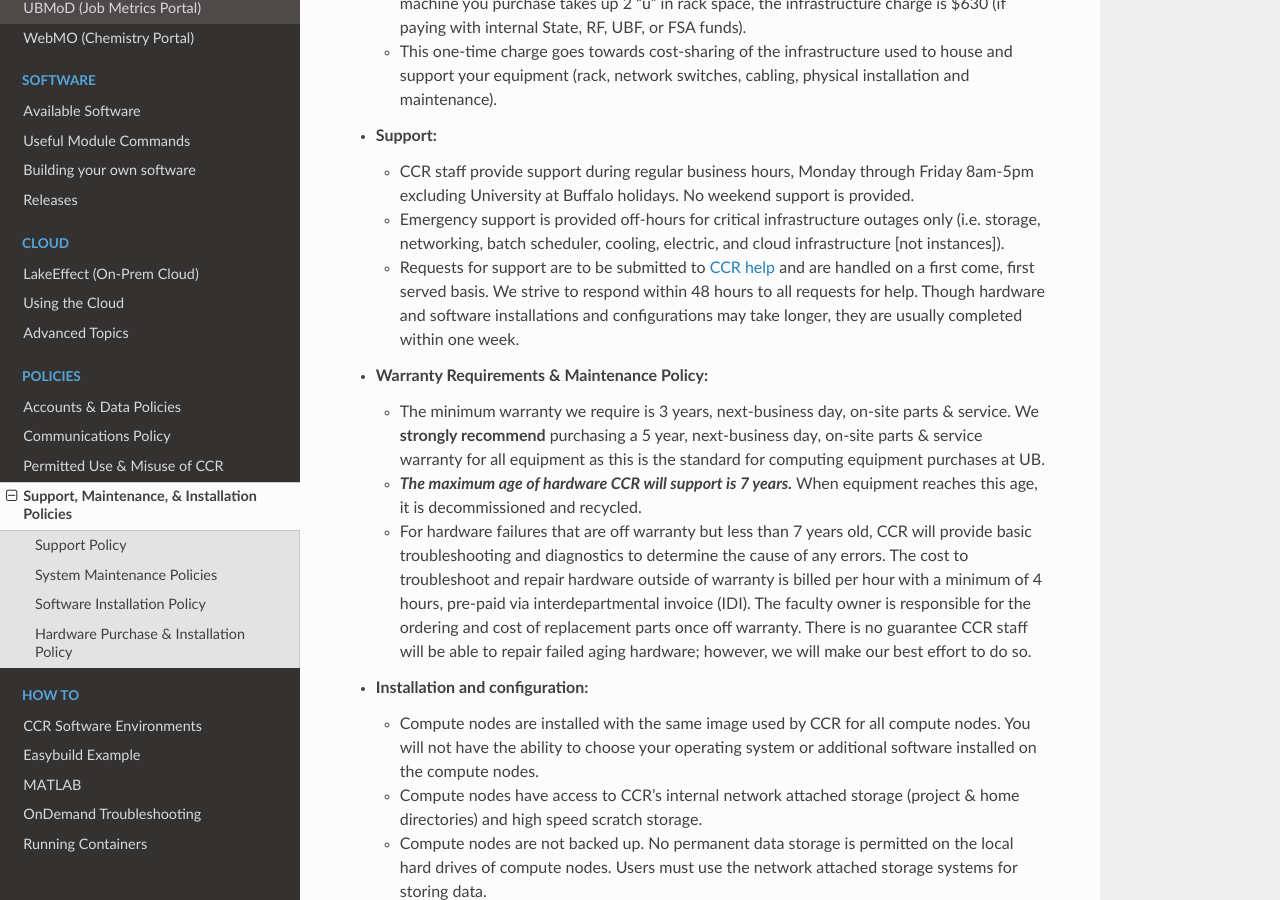
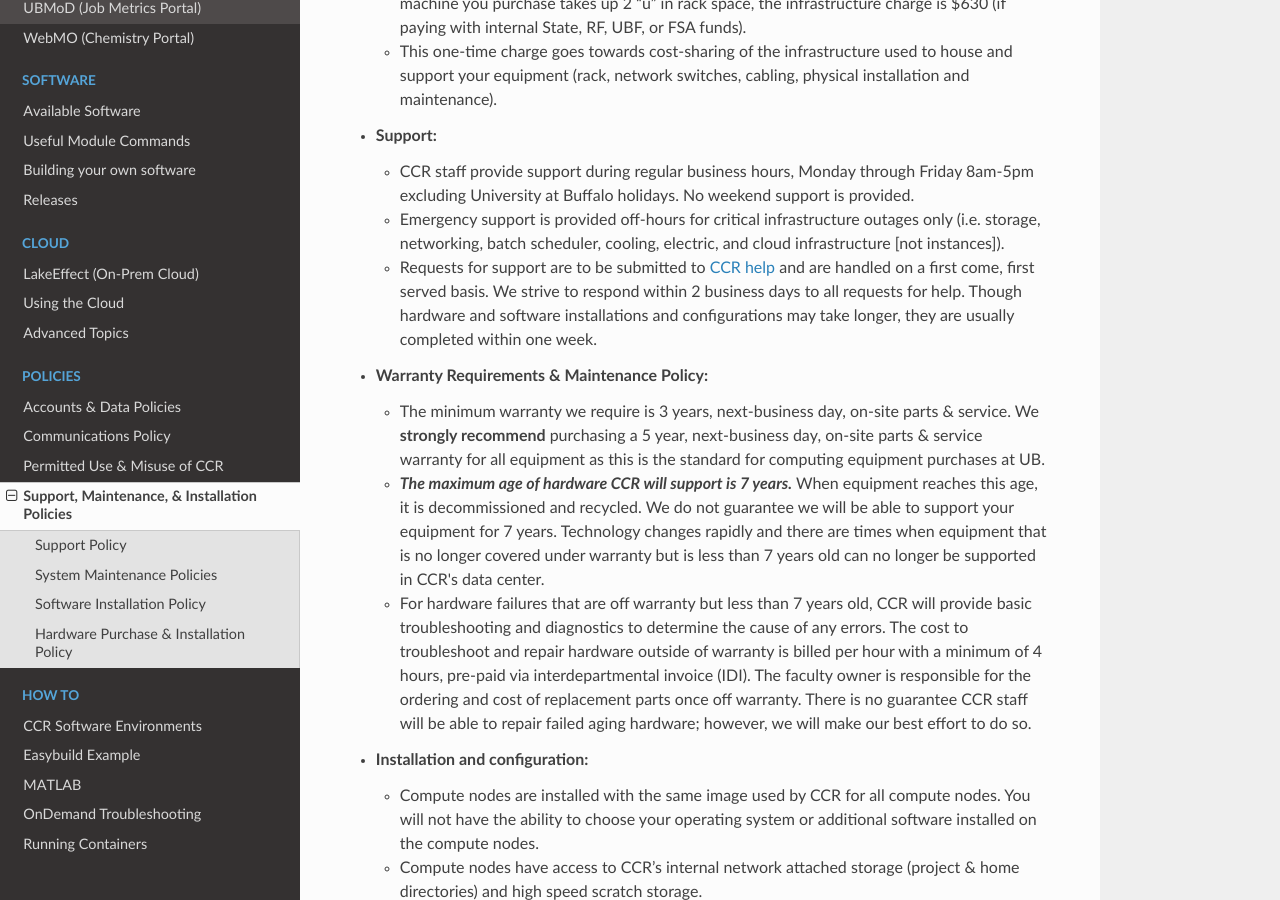
Before and after one commit to ubccr/ccrdocs, an MkDocs documentation site: the page built from pages/policies/support.md, in a window 1280 px wide and 900 px high, scrolled down 4190 px. Built offline with MkDocs 1.6.1, drawn with Linux system fonts in a browser that asks for light colours; nearby versions of some CDN libraries; some of the changed text lies outside the part shown.

Commit message:
updates for OOD app changes & policy updates

```diff
--- a/pages/policies/support.md
+++ b/pages/policies/support.md
@@ -108,12 +108,12 @@ Dedicated resources (nodes) for a faculty group or research lab built into the e
 - **Support:**
     - CCR staff provide support during regular business hours, Monday through Friday 8am-5pm excluding University at Buffalo holidays. No weekend support is provided.
     - Emergency support is provided off-hours for critical infrastructure outages only (i.e. storage, networking, batch scheduler, cooling, electric, and cloud infrastructure [not instances]).
-    - Requests for support are to be submitted to [CCR help](../help.md) and are handled on a first come, first served basis. We strive to respond within 48 hours to all requests for help. Though hardware and software installations and configurations may take longer, they are usually completed within one week.
+    - Requests for support are to be submitted to [CCR help](../help.md) and are handled on a first come, first served basis. We strive to respond within 2 business days to all requests for help. Though hardware and software installations and configurations may take longer, they are usually completed within one week.
 
 - **Warranty Requirements & Maintenance Policy:**
 
     - The minimum warranty we require is 3 years, next-business day, on-site parts & service. We **strongly recommend** purchasing a 5 year, next-business day, on-site parts & service warranty for all equipment as this is the standard for computing equipment purchases at UB.
-    - _**The maximum age of hardware CCR will support is 7 years.**_  When equipment reaches this age, it is decommissioned and recycled.
+    - _**The maximum age of hardware CCR will support is 7 years.**_  When equipment reaches this age, it is decommissioned and recycled. We do not guarantee we will be able to support your equipment for 7 years.  Technology changes rapidly and there are times when equipment that is no longer covered under warranty but is less than 7 years old can no longer be supported in CCR's data center.
     - For hardware failures that are off warranty but less than 7 years old, CCR will provide basic troubleshooting and diagnostics to determine the cause of any errors.  The cost to troubleshoot and repair hardware outside of warranty is billed per hour with a minimum of 4 hours, pre-paid via interdepartmental invoice (IDI).  The faculty owner is responsible for the ordering and cost of replacement parts once off warranty.  There is no guarantee CCR staff will be able to repair failed aging hardware; however, we will make our best effort to do so.
 
 - **Installation and configuration:**
@@ -124,7 +124,7 @@ Dedicated resources (nodes) for a faculty group or research lab built into the e
 
 - **Access to compute nodes:**
     - You control who has exclusive access to your nodes through the [Coldfront allocation management portal](../portals/coldfront.md).  Users of the CCR academic cluster will be permitted to run on your nodes when they are idle. We refer to this as "scavenging" nodes and it allows idle processors to work when they otherwise would sit inactive. Users who scavenge nodes run jobs that are able to be stopped and restarted. As soon as a user in your group with access to your nodes requests them, any scavenger jobs that may be running are terminated and your jobs begin with NO WAIT TIME.
-    - Compute nodes are not accessible to the external network; they can be reached only through the Slurm batch scheduler from the cluster login node.  We can not open up ports or provide access outside the CCR  network.
+    - Compute nodes are not accessible to the external network; they can be reached only through the Slurm batch scheduler from the cluster login node.  We can not open up ports or provide access outside the CCR network.
     - Maintenance downtimes are required every 30 days on dedicated compute nodes for software and operating system updates.  Emergency downtimes may occur as needed for critical security patches.
 
 
@@ -143,7 +143,7 @@ Cloud environment that provides researchers the ability to launch fully customiz
 - **Support:**
     - CCR staff provide support during regular business hours, Monday through Friday 8am-5pm excluding University at Buffalo holidays. No weekend support is provided.
     - Emergency support is provided off-hours for critical infrastructure outages only (i.e. storage, networking, batch scheduler, cooling, electric, and cloud infrastructure [not instances]).
-    - Requests for support are to be submitted to [CCR help](../help.md) and are handled on a first come, first served basis. We strive to respond within 48 hours to all requests for help. Though hardware and software installations and configurations may take longer, they are usually completed within one week.
+    - Requests for support are to be submitted to [CCR help](../help.md) and are handled on a first come, first served basis. We strive to respond within 2 business days to all requests for help. Though hardware and software installations and configurations may take longer, they are usually completed within one week.
 
 - **Access:**
     - Accounts & access to your group’s cloud project in the Openstack GUI is granted to CCR account holders only.  You control this through the Coldfront allocation management portal.
@@ -151,6 +151,4 @@ Cloud environment that provides researchers the ability to launch fully customiz
     - Cloud instances are available outside the UB networks.  It is imperative cloud users utilize security standards to lock down their instances (i.e. firewall policies, cloud security groups)
 
 - **Pricing:**
-    -  Cloud usage is based on CPU and storage use.  A single cloud subscription covers 1 year of single CPU usage (or 8,760 CPU hours) and 50GB of storage.
-    - Additional storage can be purchased in 1TB chunks paid for annually.
-    - Details on how CPU usage is calculated as well as pricing for subscriptions, storage, and consulting can be [found here](../cloud/lake-effect.md#subscriptions).
+    -  Pricing information can be [found here](../cloud/lake-effect.md#subscriptions).
```
Also changed, not shown: other parts of pages/policies/support.md (+1 -1 lines), pages/portals/ood.md (+14 -5 lines).
